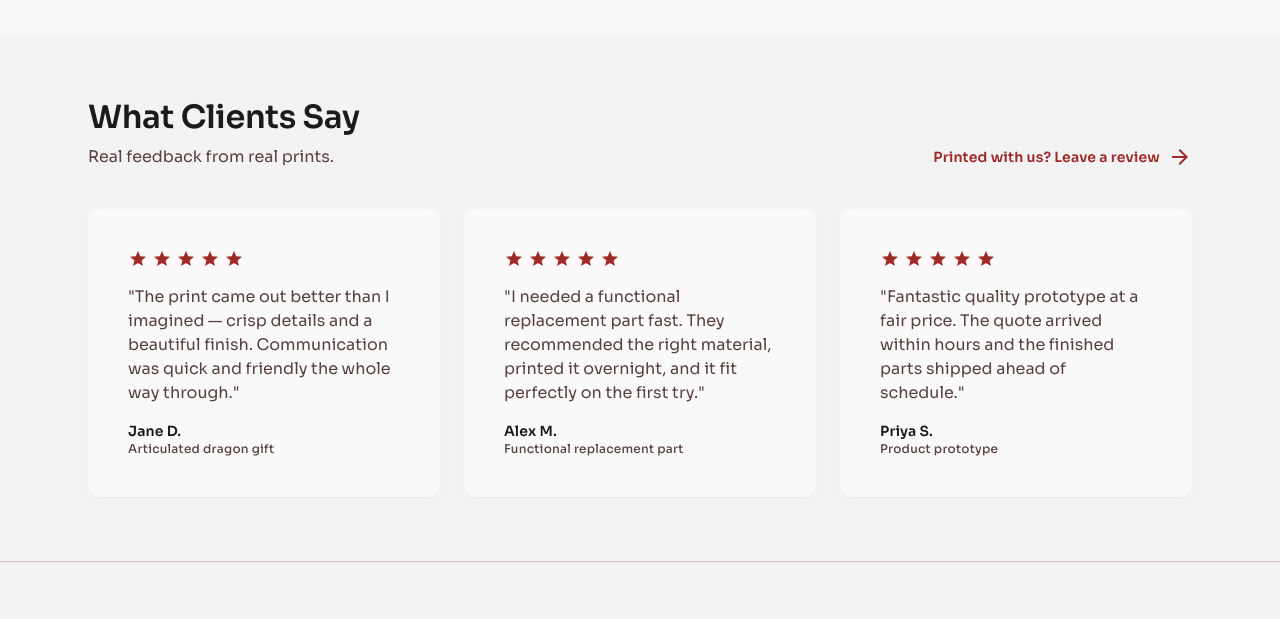
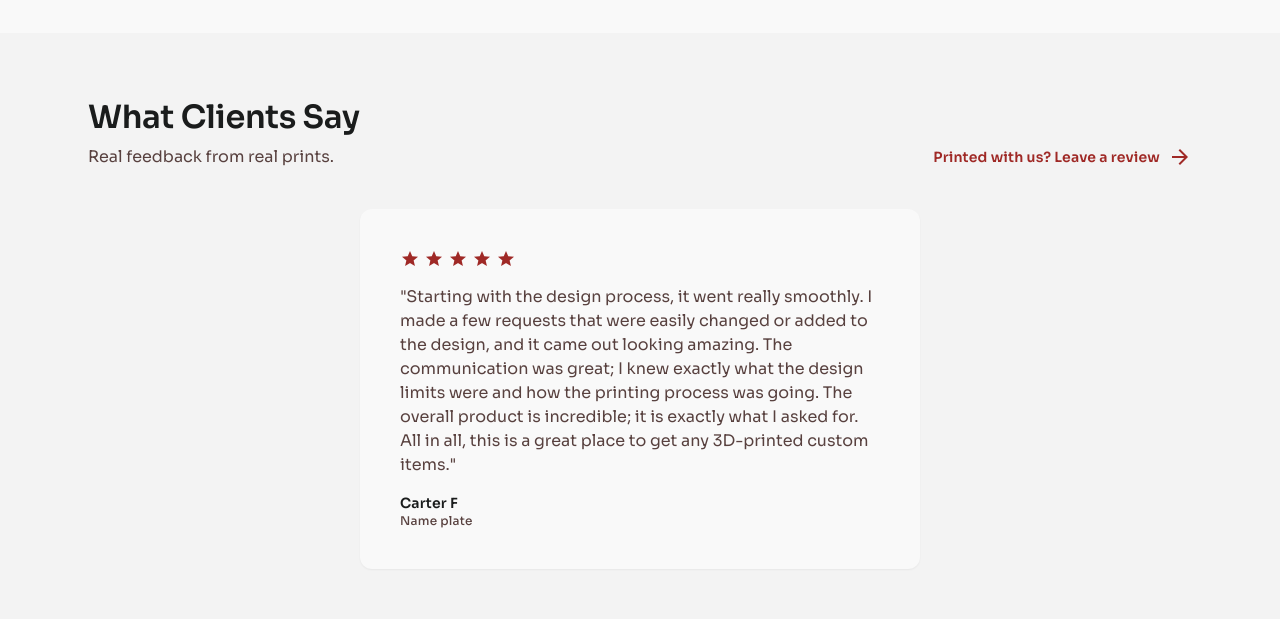
Before and after one commit to dinud2/printlabs, a plain HTML site: page index.html in a window 1280 px wide. Shown: the part 2404-3023 px from the top of the page. Drawn offline with nearby package versions, Linux system fonts and the light colour scheme.

Commit message:
Publish the first real client review
Replace the three pre-launch placeholder testimonials with Carter F's
submission, the first genuine review to come through the Netlify form
(consent = yes). With a single review the grid is a centered column;
the runbook notes how to restore the three-up layout later.

Also ignore reviews/, which holds the raw form-notification emails
including client email addresses, so they stay off the public repo.

```diff
--- a/index.html
+++ b/index.html
@@ -257,6 +257,9 @@
   4. Stars: use N filled spans (style="font-variation-settings:'FILL' 1;" text-primary) and 5-N outline
      spans (text-outline-variant), and update the aria-label "Rated N out of 5 stars".
   5. Keep 3-6 cards; retire the oldest first.
+  6. There is currently one review, so the grid is a centered single column. When you
+     publish a second one, change the grid back to "grid grid-cols-1 md:grid-cols-3 gap-md"
+     and drop the "max-w-[560px] mx-auto".
 
   Blank card template:
   <div class="bg-surface rounded-xl p-lg shadow-sm hover:shadow-md transition-shadow flex flex-col gap-sm">
@@ -271,8 +274,7 @@
   </div>
   </div>
 -->
-<div class="grid grid-cols-1 md:grid-cols-3 gap-md">
-<!-- PLACEHOLDER — replace with a real review before launch -->
+<div class="grid grid-cols-1 gap-md max-w-[560px] mx-auto">
 <div class="bg-surface rounded-xl p-lg shadow-sm hover:shadow-md transition-shadow flex flex-col gap-sm">
 <div aria-label="Rated 5 out of 5 stars" class="flex items-center gap-base" role="img">
 <span aria-hidden="true" class="material-symbols-outlined text-primary text-[20px]" style="font-variation-settings:'FILL' 1;">star</span>
@@ -281,40 +283,10 @@
 <span aria-hidden="true" class="material-symbols-outlined text-primary text-[20px]" style="font-variation-settings:'FILL' 1;">star</span>
 <span aria-hidden="true" class="material-symbols-outlined text-primary text-[20px]" style="font-variation-settings:'FILL' 1;">star</span>
 </div>
-<p class="font-body-md text-body-md text-on-surface-variant flex-grow">"The print came out better than I imagined — crisp details and a beautiful finish. Communication was quick and friendly the whole way through."</p>
+<p class="font-body-md text-body-md text-on-surface-variant flex-grow">"Starting with the design process, it went really smoothly. I made a few requests that were easily changed or added to the design, and it came out looking amazing. The communication was great; I knew exactly what the design limits were and how the printing process was going. The overall product is incredible; it is exactly what I asked for. All in all, this is a great place to get any 3D-printed custom items."</p>
 <div class="flex flex-col">
-<span class="font-label-md text-label-md text-on-surface">Jane D.</span>
-<span class="font-label-sm text-label-sm text-on-surface-variant">Articulated dragon gift</span>
-</div>
-</div>
-<!-- PLACEHOLDER — replace with a real review before launch -->
-<div class="bg-surface rounded-xl p-lg shadow-sm hover:shadow-md transition-shadow flex flex-col gap-sm">
-<div aria-label="Rated 5 out of 5 stars" class="flex items-center gap-base" role="img">
-<span aria-hidden="true" class="material-symbols-outlined text-primary text-[20px]" style="font-variation-settings:'FILL' 1;">star</span>
-<span aria-hidden="true" class="material-symbols-outlined text-primary text-[20px]" style="font-variation-settings:'FILL' 1;">star</span>
-<span aria-hidden="true" class="material-symbols-outlined text-primary text-[20px]" style="font-variation-settings:'FILL' 1;">star</span>
-<span aria-hidden="true" class="material-symbols-outlined text-primary text-[20px]" style="font-variation-settings:'FILL' 1;">star</span>
-<span aria-hidden="true" class="material-symbols-outlined text-primary text-[20px]" style="font-variation-settings:'FILL' 1;">star</span>
-</div>
-<p class="font-body-md text-body-md text-on-surface-variant flex-grow">"I needed a functional replacement part fast. They recommended the right material, printed it overnight, and it fit perfectly on the first try."</p>
-<div class="flex flex-col">
-<span class="font-label-md text-label-md text-on-surface">Alex M.</span>
-<span class="font-label-sm text-label-sm text-on-surface-variant">Functional replacement part</span>
-</div>
-</div>
-<!-- PLACEHOLDER — replace with a real review before launch -->
-<div class="bg-surface rounded-xl p-lg shadow-sm hover:shadow-md transition-shadow flex flex-col gap-sm">
-<div aria-label="Rated 5 out of 5 stars" class="flex items-center gap-base" role="img">
-<span aria-hidden="true" class="material-symbols-outlined text-primary text-[20px]" style="font-variation-settings:'FILL' 1;">star</span>
-<span aria-hidden="true" class="material-symbols-outlined text-primary text-[20px]" style="font-variation-settings:'FILL' 1;">star</span>
-<span aria-hidden="true" class="material-symbols-outlined text-primary text-[20px]" style="font-variation-settings:'FILL' 1;">star</span>
-<span aria-hidden="true" class="material-symbols-outlined text-primary text-[20px]" style="font-variation-settings:'FILL' 1;">star</span>
-<span aria-hidden="true" class="material-symbols-outlined text-primary text-[20px]" style="font-variation-settings:'FILL' 1;">star</span>
-</div>
-<p class="font-body-md text-body-md text-on-surface-variant flex-grow">"Fantastic quality prototype at a fair price. The quote arrived within hours and the finished parts shipped ahead of schedule."</p>
-<div class="flex flex-col">
-<span class="font-label-md text-label-md text-on-surface">Priya S.</span>
-<span class="font-label-sm text-label-sm text-on-surface-variant">Product prototype</span>
+<span class="font-label-md text-label-md text-on-surface">Carter F</span>
+<span class="font-label-sm text-label-sm text-on-surface-variant">Name plate</span>
 </div>
 </div>
 </div>
```
Also changed, not shown: 1 other file.
